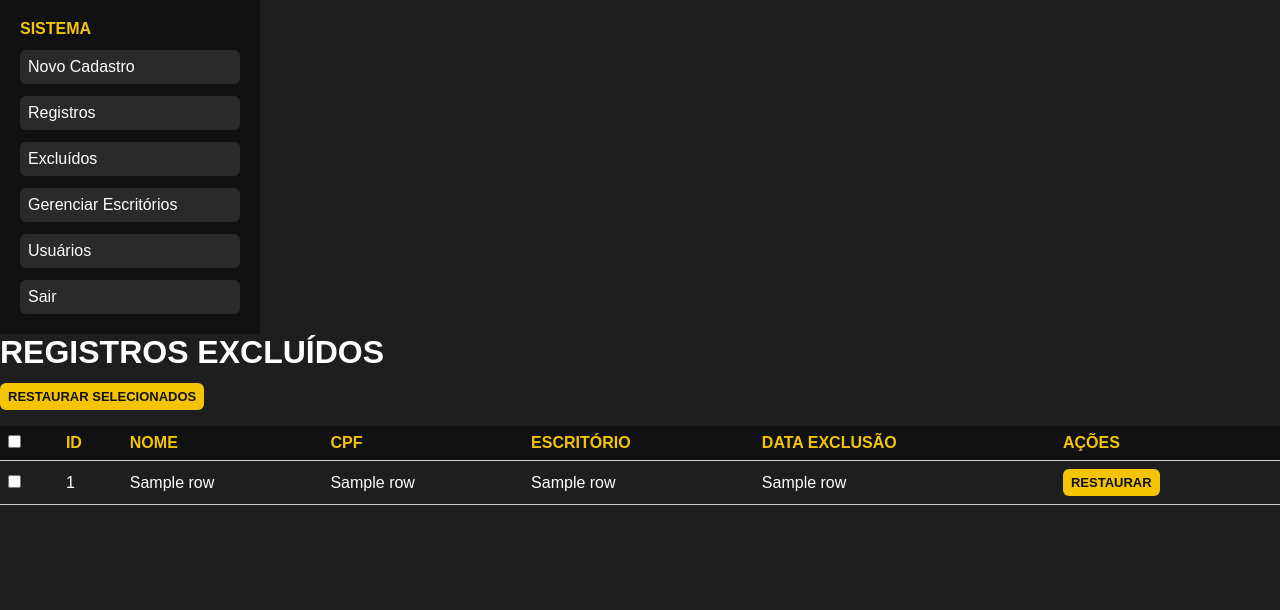
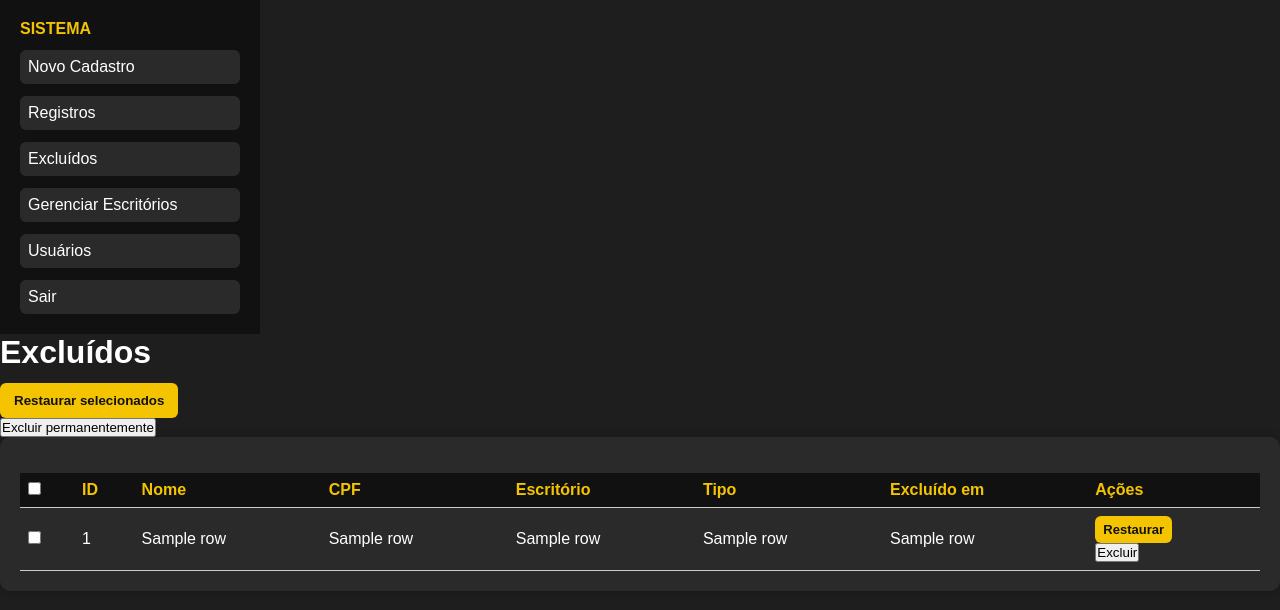
Before and after one commit to bponedev/REGISTRO-DE-CLIENTES, a Python web app: template templates/excluidos.html in a window 1280 px wide. Shown: the top 610 px of the page. Run offline with Jinja, Linux system fonts and the light colour scheme; the template is opened without the code that fills it: most values are stand-ins (such as "Sample title", 1, 10 or a date in 2020).

Commit message:
Update excluidos.html

```diff
--- a/templates/excluidos.html
+++ b/templates/excluidos.html
@@ -1,40 +1,73 @@
 {% extends "base.html" %}
 {% block content %}
-<h1>REGISTROS EXCLUÍDOS</h1>
 
-<form method="post" action="{{ url_for('restore_selected') }}">
-  <button class="btn-small" type="submit">RESTAURAR SELECIONADOS</button>
+<h1>Excluídos</h1>
 
-  <table>
+<div class="toolbar">
+
+    <form id="restoreSelectedForm" method="POST" action="{{ url_for('restore_selected') }}" class="inline">
+        <button class="btn" onclick="return confirm('Restaurar selecionados?')">Restaurar selecionados</button>
+    </form>
+
+    <form id="deleteForeverForm" method="POST" action="{{ url_for('delete_forever_selected') }}" class="inline">
+        <button class="btn-danger" onclick="return confirm('Excluir permanentemente?')">Excluir permanentemente</button>
+    </form>
+
+</div>
+
+<div class="card scrollable">
+<table class="table">
     <thead>
         <tr>
-        <th><input id="select-all-excl" type="checkbox"></th>
+            <th><input type="checkbox" onclick="toggleSelectAll(this)"></th>
             <th>ID</th>
-        <th>NOME</th>
+            <th>Nome</th>
             <th>CPF</th>
-        <th>ESCRITÓRIO</th>
-        <th>DATA EXCLUSÃO</th>
-        <th>AÇÕES</th>
+            <th>Escritório</th>
+            <th>Tipo</th>
+            <th>Excluído em</th>
+            <th>Ações</th>
         </tr>
     </thead>
+
     <tbody>
     {% for r in rows %}
         <tr>
-        <td><input class="row-select" type="checkbox" name="ids" value="{{ r[0] }}"></td>
+
+            <td>
+                <input type="checkbox" name="ids" form="restoreSelectedForm" value="{{ r[0] }}">
+                <input type="hidden" name="ids" form="deleteForeverForm" value="{{ r[0] }}">
+            </td>
+
             <td>{{ r[0] }}</td>
             <td>{{ r[1] }}</td>
             <td>{{ r[2] }}</td>
             <td>{{ r[3] }}</td>
-        <td>{{ r[12] }}</td>
+            <td>{{ r[5] }}</td>
+            <td>{{ r[13] }}</td>
+
             <td>
-          <form action="{{ url_for('restore') }}" method="post">
+
+                <!-- Restaurar individual -->
+                <form method="POST" action="{{ url_for('restore') }}" class="inline">
                     <input type="hidden" name="id" value="{{ r[0] }}">
-            <button class="btn-small" type="submit">RESTAURAR</button>
+                    <button class="btn-small">Restaurar</button>
                 </form>
+
+                <!-- Excluir total individual -->
+                <form method="POST" action="{{ url_for('delete_forever') }}" class="inline">
+                    <input type="hidden" name="id" value="{{ r[0] }}">
+                    <button class="btn-small-danger" onclick="return confirm('Excluir permanentemente?')">
+                        Excluir
+                    </button>
+                </form>
+
             </td>
+
         </tr>
     {% endfor %}
     </tbody>
 </table>
-</form>
+</div>
+
 {% endblock %}
```
Lines whose indentation alone changed are shown as unchanged.
